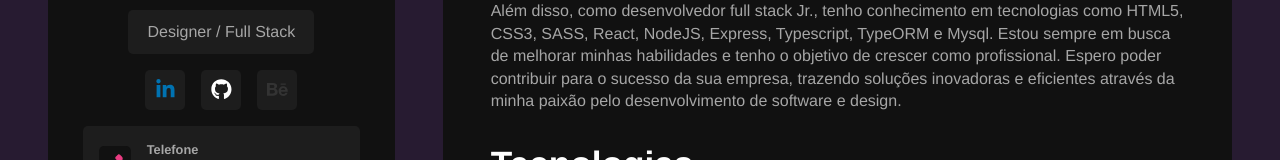
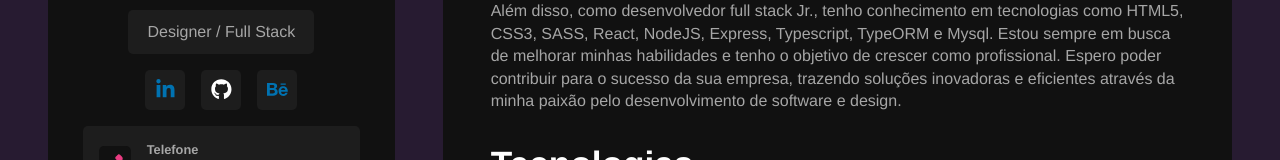
Before and after one commit to detarso7/Projeto-SASS-ReactJS-Deploy, a React (Vite) app: page / in a window 1280 px wide. Shown: the part 483-643 px from the top of the page. Built offline with nearby package versions, Linux system fonts and the light colour scheme.

Commit message:
Ajustes no SASS

```diff
--- a/src/styles/components/socialmedia.sass
+++ b/src/styles/components/socialmedia.sass
@@ -9,7 +9,6 @@
     .social-btn
         padding: .6rem
         background-color: variables.$bg-color-secundary
-        color: #333
         border-radius: variables.$card-border-radius
         font-size: 1.3rem
         @include mixins.center
@@ -23,7 +22,7 @@
         color: #fff
 
 
-    #Instagram
+    #Behance
         color: #0072b1
 
 
```
